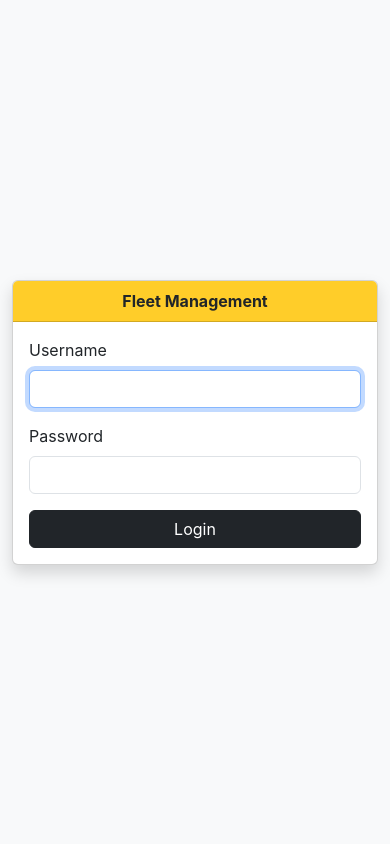
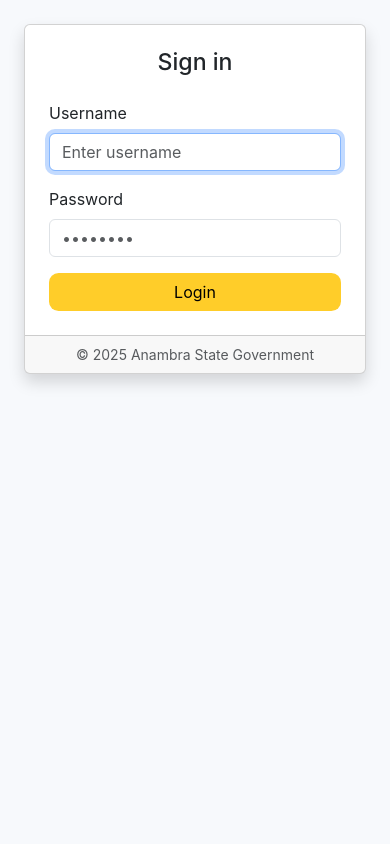
Before and after one commit to ONICee/FleetMg2, a PHP site: page /auth/login.php in a window 390 px wide. Run offline with PHP 8.4, Linux system fonts and the light colour scheme; data that the repository does not hold is empty; some libraries are stand-ins or nearby versions.

Commit message:
UI: full-page login redesign with intro panel and brand styling

```diff
--- a/assets/css/style.css
+++ b/assets/css/style.css
@@ -53,3 +53,5 @@ body{font-family:var(--font-main);background:var(--surface-alt);}
 .badge-notif{background:var(--brand-yellow);color:#000;font-weight:700;}
 
 .chart-card{max-width:350px;margin:auto;}
+
+.login-page{background:var(--surface-alt);}
--- a/auth/login.php
+++ b/auth/login.php
@@ -40,34 +40,50 @@ if ($_SERVER['REQUEST_METHOD'] === 'POST') {
 <html lang="en">
 <head>
   <meta charset="utf-8">
-  <title>Login – Fleet Management</title>
+  <title>Login – ANSG Security Fleet</title>
   <link href="https://cdn.jsdelivr.net/npm/bootstrap@5.3.3/dist/css/bootstrap.min.css" rel="stylesheet">
+  <link href="https://cdnjs.cloudflare.com/ajax/libs/font-awesome/6.5.0/css/all.min.css" rel="stylesheet">
   <link href="<?= BASE_URL ?>assets/css/style.css" rel="stylesheet">
 </head>
-<body class="bg-light d-flex align-items-center" style="height:100vh;">
-  <div class="container">
-    <div class="row justify-content-center">
-      <div class="col-md-4">
-        <div class="card shadow">
-          <div class="card-header text-center" style="background:<?= BRAND_COLOR ?>;">
-            <strong>Fleet Management</strong>
-          </div>
-          <div class="card-body">
+<body class="login-page">
+  <div class="container-fluid h-100">
+    <div class="row h-100">
+      <!-- Intro / branding side -->
+      <div class="col-lg-7 d-none d-lg-flex flex-column justify-content-center text-white p-5" style="background:linear-gradient(135deg,#ffda52 0%, #ffcd29 100%);">
+        <div class="mb-4">
+          <img src="<?= BASE_URL ?>assets/images/anambra_logo.png" alt="Anambra State" style="height:80px;">
+          <h1 class="mt-3 fw-bold">ANSG Security Fleet Management</h1>
+          <p class="lead">Safeguarding the operational readiness of our security vehicles through smart maintenance, real-time tracking and data-driven insights.</p>
+        </div>
+        <ul class="list-unstyled fs-5 lh-lg">
+          <li><i class="fa fa-check-circle me-2"></i>Track serviceability & maintenance history</li>
+          <li><i class="fa fa-check-circle me-2"></i>Receive automated reminders before due dates</li>
+          <li><i class="fa fa-check-circle me-2"></i>Monitor vehicle location (GPS-enabled)</li>
+          <li><i class="fa fa-check-circle me-2"></i>Role-based dashboards & in-app notifications</li>
+        </ul>
+      </div>
+
+      <!-- Login form side -->
+      <div class="col-lg-5 d-flex align-items-center justify-content-center p-4">
+        <div class="card shadow w-100" style="max-width:420px;">
+          <div class="card-body p-4">
+            <h3 class="mb-4 text-center">Sign in</h3>
             <?php if ($error): ?>
-              <div class="alert alert-danger"><?= $error ?></div>
+              <div class="alert alert-danger small"><i class="fa fa-triangle-exclamation me-2"></i><?= $error ?></div>
             <?php endif; ?>
             <form method="post" autocomplete="off">
               <div class="mb-3">
                 <label class="form-label">Username</label>
-                <input type="text" name="username" class="form-control" required autofocus>
+                <input type="text" name="username" class="form-control" placeholder="Enter username" required autofocus>
               </div>
               <div class="mb-3">
                 <label class="form-label">Password</label>
-                <input type="password" name="password" class="form-control" required>
+                <input type="password" name="password" class="form-control" placeholder="••••••••" required>
               </div>
-              <button class="btn btn-dark w-100">Login</button>
+              <button class="btn btn-brand w-100">Login</button>
             </form>
           </div>
+          <div class="card-footer text-center small text-muted">© <?= date('Y') ?> Anambra State Government</div>
         </div>
       </div>
     </div>
```
